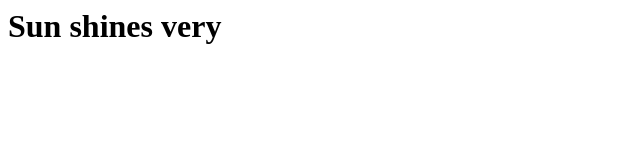
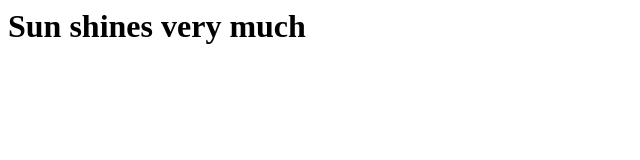
Before and after one commit to Hepsibah33/Grace, a plain HTML site: page sun.html in a window 1280 px wide. Shown: the whole page, without its empty margins (0-640 px from the left). Drawn offline with Linux system fonts and the light colour scheme.

Commit message:
Update sun.html

```diff
--- a/sun.html
+++ b/sun.html
@@ -1,3 +1,3 @@
 <html>
-<h1> Sun shines very</h1>
+<h1> Sun shines very much</h1>
 </html>
```
